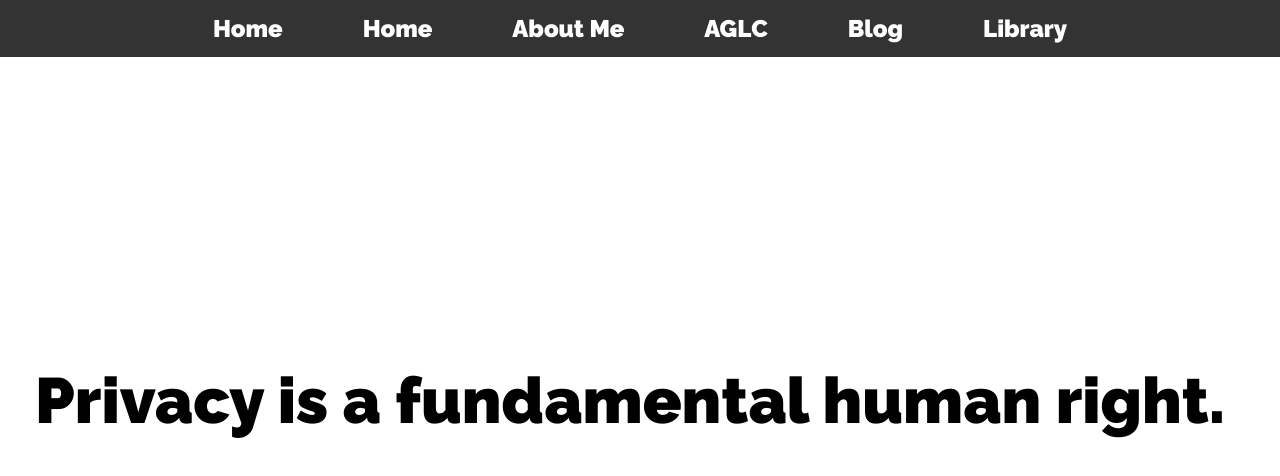
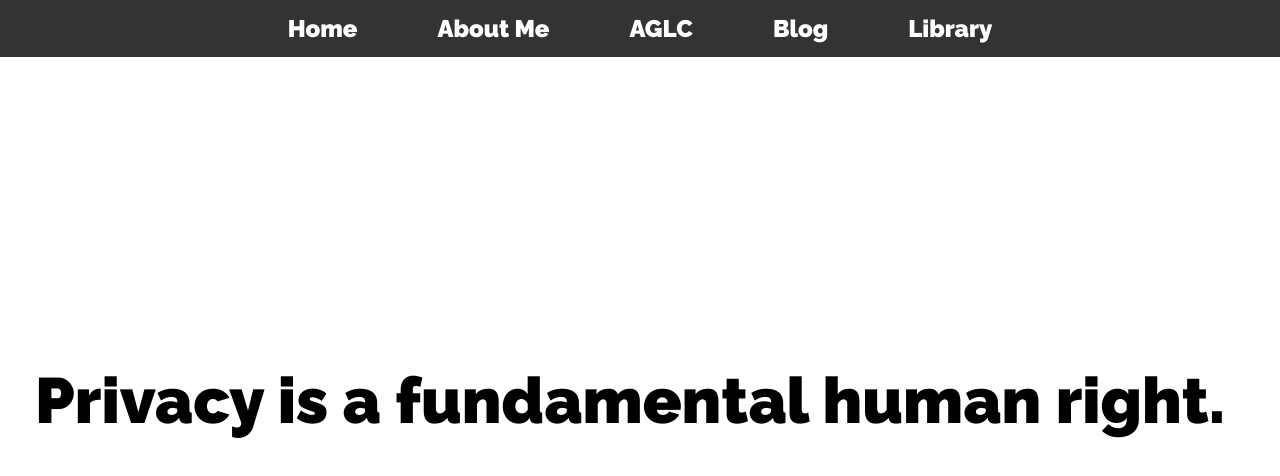
Before and after one commit to KaiWasabi/xPrivaxcy, a plain HTML site: page index.html in a window 1280 px wide. Drawn offline with Linux system fonts and the light colour scheme.

Commit message:
Homelink dupe fix

```diff
--- a/index.html
+++ b/index.html
@@ -12,7 +12,6 @@
   <nav>
     <ul>
 		<li><a href="#" id="homeLink">Home</a></li>
-    <li><a href="https://www.kaiwatanabe.com" target="_self">Home</a></li>
     <li><a href="https://www.kaiwatanabe.com/about" target="_self">About Me</a></li>
     <li><a href="https://www.kaiwatanabe.com/AGLC" target="_self">AGLC</a></li>
     <li><a href="https://note.com/kaiwasabi" id="BlogLink">Blog</a></li>
```
